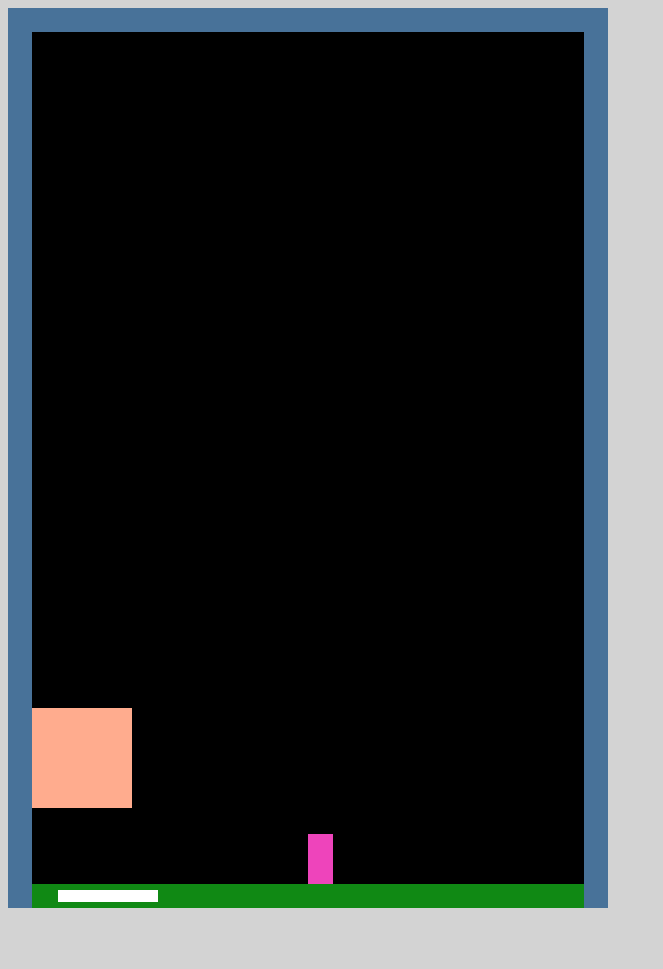
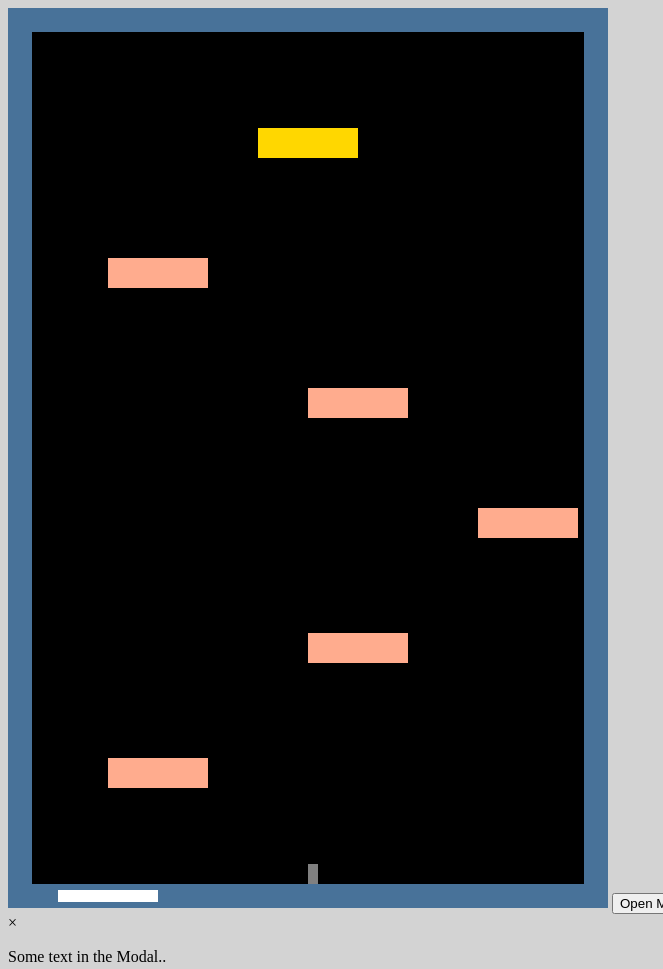
Before and after one commit to taeinha/Dino-Jumps, a website built with webpack: page index.html in a window 1280 px wide. Shown: the whole page, without its empty margins (0-663 px from the left). Before the commit the page ends 920 px from the top, so only its background shows below. Built offline with nearby package versions, Linux system fonts and the light colour scheme.

Commit message:
Create levels and platforms

```diff
--- a/index.html
+++ b/index.html
@@ -10,5 +10,14 @@
 </head>
 <body>
   <canvas></canvas>
+  <button id="myBtn">Open Modal</button>
+
+  <div id="myModal" class="modal">
+    <div class="modal-content">
+      <span class="close">&times;</span>
+      <p>Some text in the Modal..</p>
+    </div>
+
+  </div>
 </body>
 </html>
--- a/src/climber.js
+++ b/src/climber.js
@@ -9,19 +9,22 @@ class Climber {
     this.game = options.game;
     this.jump = {
       up: false,
-      hold: false
+      hold: false,
+      left: false,
+      right: false
     };
     this.move = this.move.bind(this);
     this.jumpTime = 0;
   }
 
   draw(ctx) {
-    ctx.fillStyle = this.color;
     if (this.jump.hold) {
-      this.size[1] = 50 / 2;
+      this.size[1] = this.game.climberSize[1] / 2;
     } else {
       this.size[1] = this.game.climberSize[1];
     }
+
+    ctx.fillStyle = this.color;
     ctx.fillRect(this.pos[0], this.pos[1], this.size[0], this.size[1]);
 
     this.drawPowerBar(ctx);
@@ -58,11 +61,13 @@ class Climber {
 
   handleJump(dir) {
     if (dir === "ArrowLeft,ArrowDown" || dir === "ArrowDown,ArrowLeft") {
+      this.jump.left = true;
       return -this.game.jump_speed[0];
     } else if (
       dir === "ArrowRight,ArrowDown" ||
       dir === "ArrowDown,ArrowRight"
     ) {
+      this.jump.right = true;
       return this.game.jump_speed[0];
     } else if (dir === "ArrowDown") {
       return 0.01;
@@ -93,38 +98,53 @@ class Climber {
   }
 
   gravity() {
-    this.vel[1] += this.game.gravity;
+    if (this.vel[1] < this.game.MAX_VEL_Y) {
+      this.vel[1] += this.game.gravity;
+    }
   }
 
   arc() {
-    // this.vel[0] += this.game.arc[0];
-    this.vel[1] += this.game.arc[1];
+    if (this.vel[1] < this.game.MAX_VEL_Y) {
+      this.vel[1] += this.game.arc[1];
+      if (this.jump.left) {
+        this.vel[0] -= this.game.arc[0];
+      } else if (this.jump.right) {
+        this.vel[0] += this.game.arc[0];
+      }
+    }
   }
 
   friction() {
     this.vel[0] *= this.game.friction;
   }
 
+  allowJump() {
+    this.jump.up = false;
+    this.jump.left = false;
+    this.jump.right = false;
+    this.friction();
+  }
+
   floor() {
     if (this.pos[1] > this.game.start_pos[1]) {
       this.pos[1] = this.game.start_pos[1];
-      this.pos[1] += this.jump.hold ? 25 : 0;
-      this.jump.up = false;
+      this.pos[1] += this.jump.hold ? 10 : 0;
+      this.allowJump();
       this.vel[1] = 0;
     } else if (this.pos[1] < this.game.floor_start[0]) {
       this.pos[1] = this.game.floor_start[0];
-      this.jump.up = false;
+      this.allowJump();
       this.vel[1] = 0;
     }
   }
 
   walls() {
-    if (this.pos[0] < this.game.wall_start[0]) {
+    if (this.pos[0] < this.game.wall_start[0]) { // LEFT
       this.pos[0] = this.game.wall_start[0];
-      this.vel[0] = 0;
-    } else if (this.pos[0] > this.game.wall_start[1]) {
+      this.vel[0] = -this.vel[0] / 2;
+    } else if (this.pos[0] > this.game.wall_start[1]) { // RIGHT
       this.pos[0] = this.game.wall_start[1];
-      this.vel[0] = 0;
+      this.vel[0] = -this.vel[0] / 2;
     }
   }
 
@@ -137,29 +157,6 @@ class Climber {
     );
   }
 
-  // handleCollision(rect) {
-  //   if (this.vel[1] < this.game.gravity && this.collisionCheck(rect)) {
-  //     // BOTTOM
-  //     this.vel[1] = 0;
-  //     this.vel[0] = 0;
-  //     this.pos[1] = rect.pos[1] + this.size[1] + 0.01;
-  //     this.jump.up = false;
-  //     // } else if (this.vel[0] < 0 && this.collisionCheck(rect)) { // RIGHT
-  //     //   this.vel[0] = 0;
-  //     //   this.vel[1] = 0;
-  //     //   this.pos[0] = this.pos[0] + 0.01;
-  //     // } else if (this.vel[0] < 0 && this.collisionCheck(rect)) { // LEFT
-  //     //   this.vel[0] = 0;
-  //     //   this.vel[1] = 0;
-  //     //   this.pos[0] = this.pos[0] + 0.01;
-  //   } else if (this.vel[1] > this.game.gravity && this.collisionCheck(rect)) {
-  //     // TOP
-  //     this.vel[1] = this.game.gravity;
-  //     this.pos[1] = rect.pos[1] - this.size[1] - 0.01;
-  //     this.jump.up = false;
-  //   }
-  // }
-
   handleCollision(rect) {
     const climberCenterX = this.pos[0] + (this.size[0] * 0.5);
     const climberCenterY = this.pos[1] + (this.size[1] * 0.5);
@@ -171,30 +168,43 @@ class Climber {
     const avgWidth = (rect.size[0] + this.size[0]) * 0.5;
     const avgHeight = (rect.size[1] + this.size[1]) * 0.5;
 
-    if (Math.abs(deltaX) > avgWidth || Math.abs(deltaY) > avgHeight) return false;
-
-    if (Math.abs(deltaX / rect.size[0]) > Math.abs(deltaY / rect.size[1])) {
-      if (deltaX < 0) { // LEFT
+    if (Math.abs(deltaX) > avgWidth || Math.abs(deltaY) > avgHeight) return;
+    if (Math.abs(deltaX / rect.size[0]) < Math.abs(deltaY / rect.size[1])) {
+      if (deltaY < 0) {
+        // TOP
+        this.pos[1] = rect.pos[1] - this.size[1];
+        this.vel[1] = 0;
+        this.allowJump();
+        return true;
+      } else {
+        // BOTTOM
+        this.pos[1] = rect.pos[1] + rect.size[1];
+        this.vel = [this.vel[0] / 4, this.game.gravity];
+      }
+    } else {
+      if (deltaX < 0) {
+        // LEFT
         // debugger
         this.pos[0] = rect.pos[0] - this.size[0];
-        this.vel = [0, 3];
-      } else { // RIGHT
+        this.vel = [Math.min(-this.vel[0] / 2, -3), 3];
+      } else {
+        // RIGHT
         // debugger
         this.pos[0] = rect.pos[0] + rect.size[0];
-        this.vel = [0, 3];
-      }
-    } else {
-      if (deltaY < 0) { // TOP
-        this.pos[1] = rect.pos[1] - this.size[1];
-        this.vel[1] = this.game.gravity;
-        this.jump.up = false;
-      } else { // BOTTOM
-        this.pos[1] = rect.pos[1] + rect.size[1];
-        this.vel[1] = this.game.gravity;;
+        this.vel = [Math.min(-this.vel[0] / 2, -3), 3];
       }
     }
+    return false;
+  }
 
-    return true;
+  checkPlatforms() {
+    this.game.platforms.forEach(platform => {
+      // if(this.collisionCheck(platform)) {
+        if (this.handleCollision(platform) && platform.winner) {
+          this.game.nextLevel();
+        }
+      // }
+    });
   }
 
   physics() {
@@ -203,9 +213,11 @@ class Climber {
     this.friction();
     this.floor();
     this.walls();
-    this.handleCollision(this.game.platform);
+    this.checkPlatforms();
     this.pos = [this.pos[0] + this.vel[0], this.pos[1] + this.vel[1]];
   }
+
+
 }
 
 export default Climber;
--- a/src/game.js
+++ b/src/game.js
@@ -1,49 +1,83 @@
 import Climber from './climber';
 import * as Util from './util';
 import Platform from './platform';
+import levels from './levels';
 
 class Game {
 
   constructor() {
+    this.FPS = 60;
+    this.MAX_VEL_Y = 15;
     this.dim_x = 600;
     this.dim_y = 900;
-    this.start_pos = [300, 826]; // x, y
-    this.climberSize = [25, 50]; // width, height
+    this.world_y = 900;
+    // this.offset = 0;
+    this.climberSize = [5, 20]; // width, height
+    this.start_pos = [300, this.world_y - this.climberSize[1] - 25]; // x, y
     this.move_speed = 3;
-    this.jump_speed = [50, 100]; // x, y
-    this.floor_start = [12, 888];
+    this.jump_speed = [27, 27]; // x 50, y 70
+    this.floor_start = [12, this.world_y - 12];
     this.wall_start = [12 + 12, 588 - 36];
     this.bg_color = "#000000";
-    this.gravity = 1.5;
-    this.arc = [0.5, 10];
-    this.friction = 0.8;
+    this.gravity = 1;
+    this.arc = [1.5, 1.5];
+    this.friction = 0.75;
+    this.level = 1;
 
     this.climber = new Climber({
       pos: this.start_pos,
-      size: [25, 50],
+      size: [10, 50],
       color: Util.randomColor(),
       game: this
     });
 
-    this.platform = new Platform({
-      pos: [24, 700],
-      size: [100, 100],
-      color: "#ffac8e"
+    this.platforms = levels[this.level].map(obj => new Platform(obj));
+  }
+
+  // viewPortUpdate() {
+  //   const climber = this.climber;
+  //   const climberCenterY = climber.pos[1] + climber.size[1] / 2;
+
+  //   this.offset = this.dim_y - 75 - climberCenterY;
+  //   // if (climberCenterY < this.viewPortOffset) {
+  //     climber.pos[1] = climber.pos[1] + this.viewPortOffset;
+  //   // }
+  // }
+
+  draw(ctx) {
+
+    ctx.clearRect(0, 0, this.dim_x, this.dim_y);
+    ctx.fillStyle = this.bg_color;
+    ctx.fillRect(0, 0, this.dim_x, this.dim_y);
+    // this.viewPortUpdate();
+    this.floor(ctx);
+    this.walls(ctx);
+    this.climber.draw(ctx);
+    this.drawPlatforms(ctx);
+  }
+
+  drawPlatforms(ctx) {
+    this.platforms.forEach(platform => {
+      platform.draw(ctx);
     });
   }
 
-  draw(ctx) {
-    ctx.fillStyle = this.bg_color;
-    ctx.fillRect(0, 0, this.dim_x, this.dim_y);
+  changePlatforms() {
+    this.platforms = levels[this.level].map(obj => new Platform(obj));
+  }
 
-    this.floor(ctx);
-    this.walls(ctx);
-    this.climber.draw(ctx);
-    this.platform.draw(ctx);
+  nextLevel() {
+    this.restartLevel();
+    this.level++;
+    this.changePlatforms();
+  }
+
+  restartLevel() {
+    this.climber.pos = [300, this.world_y - this.climberSize[1] - 25];
   }
 
   floor(ctx) {
-    ctx.strokeStyle = "#108914";
+    ctx.strokeStyle = "#487299";
     ctx.lineWidth = 24;
     ctx.beginPath();
     ctx.moveTo(0, this.floor_start[1]);
--- a/src/game_view.js
+++ b/src/game_view.js
@@ -34,14 +34,16 @@ class GameView {
 
   render(time) {
     const delta = time - this.lastTime;
+    requestAnimationFrame(this.render.bind(this));
 
-    if (this.keys[0]) {
-      this.climber.move(this.keys.toString(), delta);
+    this.climber.physics();
+    if (delta > 1000 / this.game.FPS) { // CAP FPS
+      if (this.keys[0]) {
+        this.climber.move(this.keys.toString(), delta);
+      }
+      this.game.draw(this.ctx);
+      this.lastTime = time;
     }
-    this.climber.physics();
-    this.game.draw(this.ctx);
-    this.lastTime = time;
-    requestAnimationFrame(this.render.bind(this));
   }
 }
 
--- a/src/levels.js
+++ b/src/levels.js
@@ -0,0 +1,103 @@
+const levels = {
+  1: [
+    {
+      pos: [100, 750],
+      size: [100, 30],
+      color: "#ffac8e"
+    },
+    {
+      pos: [300, 625],
+      size: [100, 30],
+      color: "#ffac8e"
+    },
+    {
+      pos: [470, 500],
+      size: [100, 30],
+      color: "#ffac8e"
+    },
+    {
+      pos: [300, 380],
+      size: [100, 30],
+      color: "#ffac8e"
+    },
+    {
+      pos: [100, 250],
+      size: [100, 30],
+      color: "#ffac8e"
+    },
+    {
+      pos: [250, 120],
+      size: [100, 30],
+      color: "gold",
+      winner: true
+    }
+  ],
+  2: [
+    {
+      pos: [100, 750],
+      size: [50, 30],
+      color: "#ffac8e"
+    },
+    {
+      pos: [300, 625],
+      size: [50, 30],
+      color: "#ffac8e"
+    },
+    {
+      pos: [470, 500],
+      size: [50, 30],
+      color: "#ffac8e"
+    },
+    {
+      pos: [300, 380],
+      size: [50, 30],
+      color: "#ffac8e"
+    },
+    {
+      pos: [100, 250],
+      size: [50, 30],
+      color: "#ffac8e"
+    },
+    {
+      pos: [250, 120],
+      size: [50, 30],
+      color: "gold",
+      winner: true
+    }
+  ],
+  3: [
+    {
+      pos: [100, 750],
+      size: [100, 30],
+      color: "#ffac8e"
+    },
+    {
+      pos: [300, 625],
+      size: [100, 30],
+      color: "#ffac8e"
+    },
+    {
+      pos: [470, 500],
+      size: [100, 30],
+      color: "#ffac8e"
+    },
+    {
+      pos: [300, 380],
+      size: [100, 30],
+      color: "#ffac8e"
+    },
+    {
+      pos: [100, 250],
+      size: [100, 30],
+      color: "#ffac8e"
+    },
+    {
+      pos: [250, 120],
+      size: [100, 30],
+      color: "gold",
+      winner: true
+    }
+  ]
+};
+
+export default levels;
--- a/src/platform.js
+++ b/src/platform.js
@@ -4,6 +4,7 @@ class Platform {
     this.vel = options.vel || [0, 0];
     this.size = options.size;
     this.color = options.color;
+    this.winner = options.winner || false;
   }
 
   draw(ctx) {
--- a/src/util.js
+++ b/src/util.js
@@ -1,8 +1,25 @@
+const COLORS = [
+  "#e6194b",
+  "#3cb44b",
+  "#ffe119",
+  "#4363d8",
+  "#f58231",
+  "#911eb4",
+  "#46f0f0",
+  "#f032e6",
+  "#bcf60c",
+  "#fabebe",
+  "#008080",
+  "#e6beff",
+  "#9a6324",
+  "#fffac8",
+  "#aaffc3",
+  "#808000",
+  "#ffd8b1",
+  "#808080",
+  "#ffffff",
+];
+
 export const randomColor = () => {
-  const hexDigits = "0123456789ABCDEF";
-  let color = "#";
-  for (let i = 0; i < 3; i++) {
-    color += hexDigits[Math.floor((Math.random() * 16))];
-  }
-  return color;
-};
+  return COLORS[Math.floor(Math.random() * COLORS.length)];
+}
```
Also changed, not shown: src/platforms.js (added, +35 -0 lines), dist/main.js.
